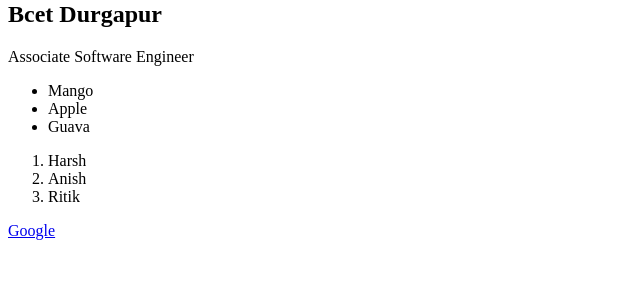
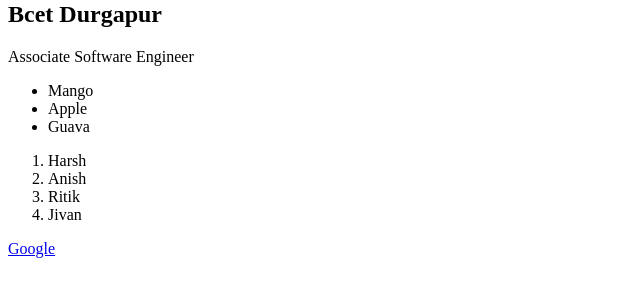
Before and after one commit to harshthakur2021/Cohort, a plain HTML site: page HTML/index.html in a window 1280 px wide. Shown: the part 79-376 px from the top of the page, without its empty margins (0-640 px from the left). Drawn offline with Linux system fonts and the light colour scheme.

Commit message:
Html Completed

```diff
--- a/HTML/index.html
+++ b/HTML/index.html
@@ -19,6 +19,8 @@
     <li>Harsh</li>
     <li>Anish</li>
     <li>Ritik</li>
+    <li>Jivan</li>
+
 </ol>
 
 <a href="https://Google.com">Google</a>
```
